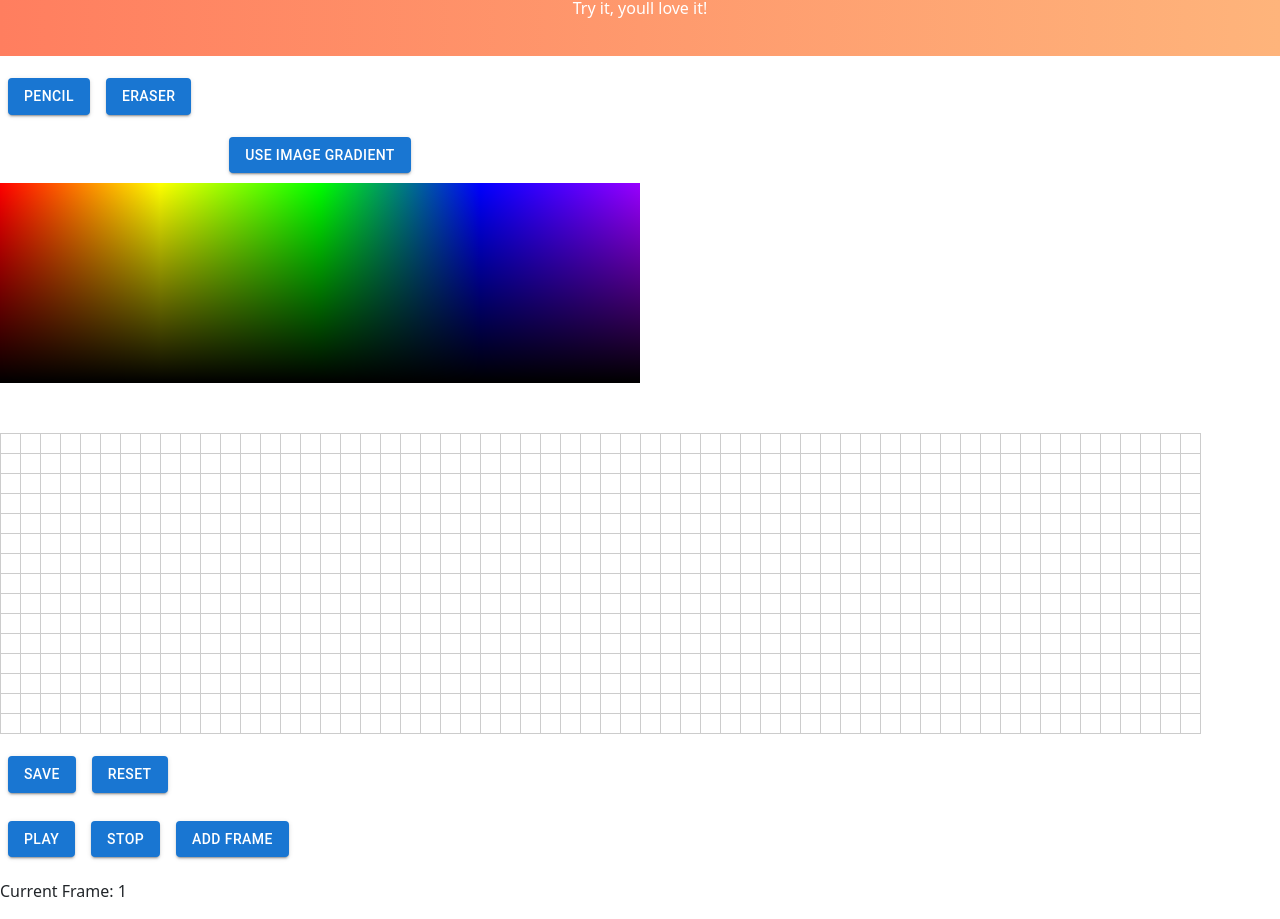
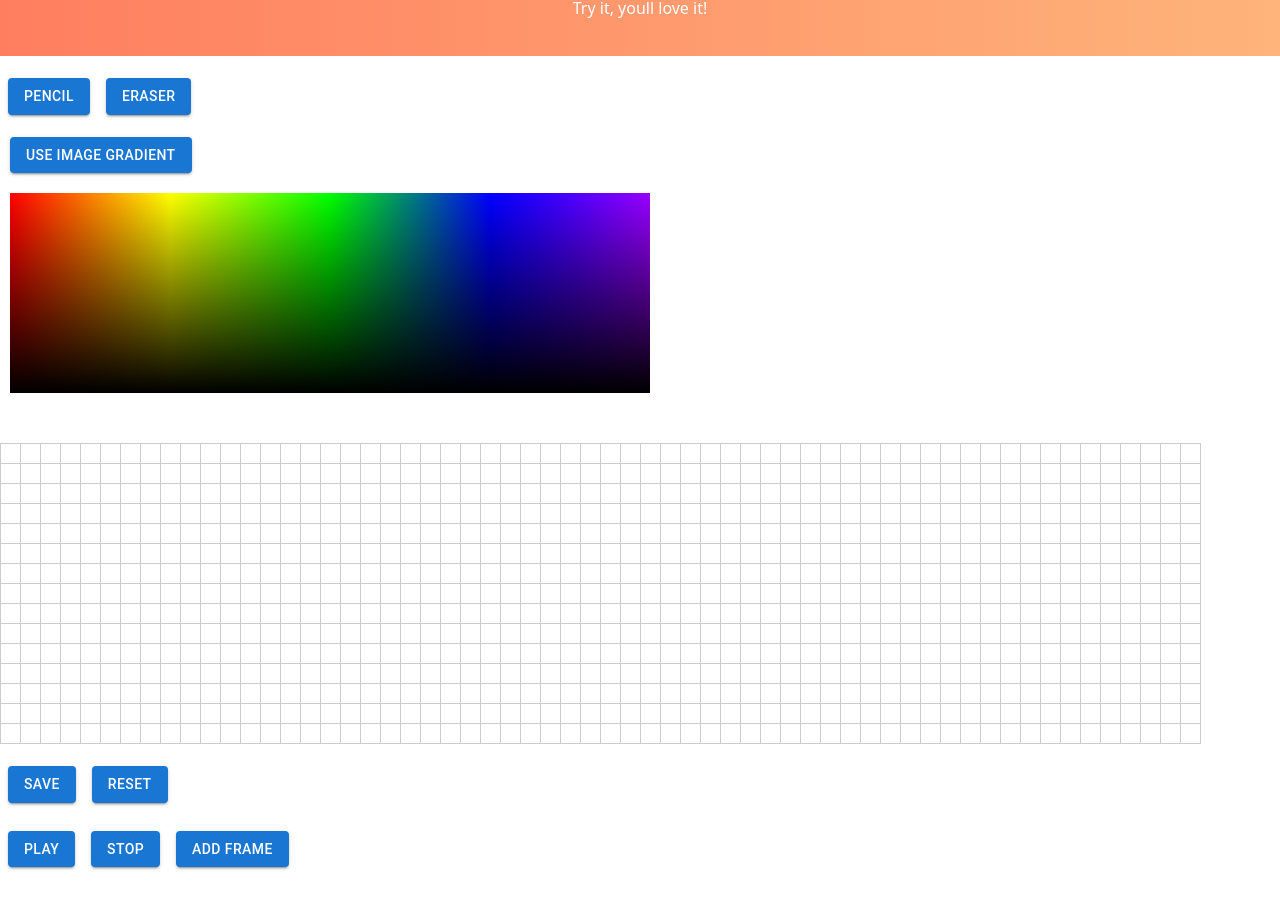
Before and after one commit to sreelakshmisb/PixelPainter, a React (Create React App) app: page / in a window 1280 px wide. Shown: the part 80-999 px from the top of the page. After the commit the page ends 969 px from the top, so only its background shows below. Built offline with nearby package versions, Linux system fonts and the light colour scheme.

Commit message:
Fixed layout a little

```diff
--- a/src/components/AnimationPanel.js
+++ b/src/components/AnimationPanel.js
@@ -54,7 +54,7 @@ const AnimationPanel = () => {
           <Button onClick={stopAnimation} variant="contained">Stop</Button>
           <Button onClick={addFrame} variant="contained">Add Frame</Button>
         </Box>
-        <p>Current Frame: {currentFrame + 1}</p>
+         {/* <p>Current Frame: {currentFrame + 1}</p> */}
     </div>
   );
 };
--- a/src/components/ColorPalette.js
+++ b/src/components/ColorPalette.js
@@ -83,9 +83,9 @@ const ColorPalette = ({ onSelectColor }) => {
 
 
   return (
-    <div style={{ width: '50vw', display: 'flex', flexDirection: 'column', alignItems: 'center' }}>
+    <div style={{ width: '50vw', display: 'flex', flexDirection: 'column', alignItems: 'center',  marginLeft: '10px' }}>
       {/* Toggle Button */}
-      <Button onClick={toggleMode} variant="contained" style={{ marginBottom: '10px' }}>
+      <Button onClick={toggleMode} variant="contained" style={{ marginBottom: '20px',  alignSelf : 'flex-start'}}>
         {useGradient ? 'Use Image Gradient' : 'Use Color Picker'}
       </Button>
 
```
